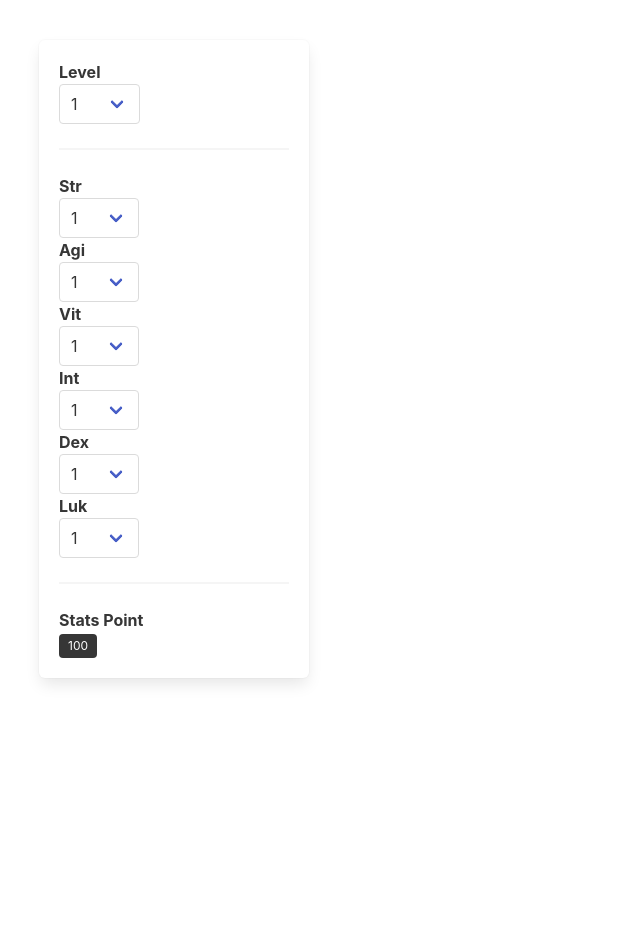
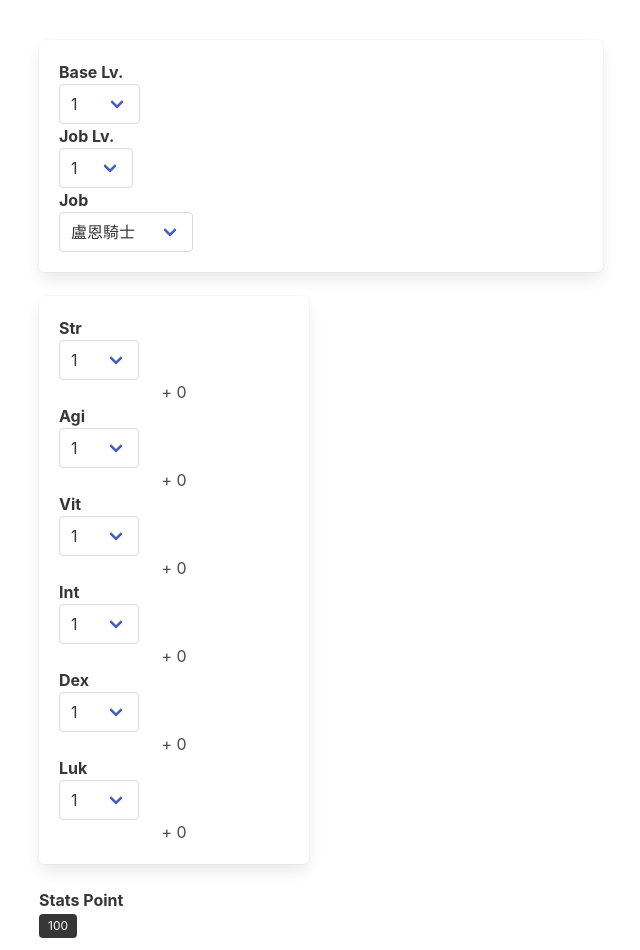
Before and after one commit to jigsawye/ro-simulator, a Vue app: page / in a window 1280 px wide. Shown: the whole page, without its empty margins (25-665 px from the left). Before the commit the page ends 800 px from the top, so only its background shows below. Built offline with nearby package versions, Linux system fonts and the light colour scheme.

Commit message:
Add job stat bouns

```diff
--- a/index.html
+++ b/index.html
@@ -2,7 +2,7 @@
 <html>
   <head>
     <meta charset="utf-8">
-    <title>ro-calc</title>
+    <title>RO Simulator</title>
   </head>
   <body>
     <div id="app"></div>
--- a/src/App.vue
+++ b/src/App.vue
@@ -1,7 +1,7 @@
 <template>
   <div class="container">
     <div class="columns">
-      <div class="column is-3">
+      <div class="column is-half">
         <stats-box />
       </div>
     </div>
--- a/src/components/Stats/Level.vue
+++ b/src/components/Stats/Level.vue
@@ -1,36 +1,70 @@
 <template>
   <div class="control is-horizontal">
+
     <div class="control-label">
-      <label class="label">Level</label>
+      <label class="label">Base Lv.</label>
     </div>
-    <div class="control">
-      <span class="select">
-        <select v-model="selectLevel" @change="updateLevel">
-          <option v-for="l in level">{{ l }}</option>
-        </select>
-      </span>
+    <span class="select">
+      <select v-model="selectBaseLevel">
+        <option v-for="level in baseLevel">{{ level }}</option>
+      </select>
+    </span>
+
+    <div class="control-label">
+      <label class="label">Job Lv.</label>
     </div>
+    <span class="select">
+      <select v-model="selectJobLevel">
+        <option v-for="level in jobLevel">{{ level }}</option>
+      </select>
+    </span>
+
+    <div class="control-label">
+      <label class="label">Job</label>
+    </div>
+    <span class="select">
+      <select v-model="selectJob">
+        <option v-for="job in jobs" :value="job.id">{{ job.name }}</option>
+      </select>
+    </span>
+
   </div>
 </template>
 
 <script>
-  import range from 'lodash/range';
+  import { thirdBaseLevel, thirdJobLevel, jobs } from '../../utils/constants';
 
   export default {
     name: 'level',
     beforeCreate() {
-      this.level = range(1, 176);
+      this.baseLevel = thirdBaseLevel;
+      this.jobLevel = thirdJobLevel;
+      this.jobs = jobs;
     },
-    data() {
-      return {
-        selectLevel: 1,
-      };
-    },
-    methods: {
-      updateLevel() {
-        this.$store.dispatch('UPDATE_LEVEL', {
-          level: this.selectLevel,
-        });
+    computed: {
+      selectBaseLevel: {
+        get() {
+          return this.$store.state.baseLevel;
+        },
+        set(value) {
+          this.$store.commit('SET_BASE_LEVEL', +value);
+        },
+      },
+      selectJobLevel: {
+        get() {
+          return this.$store.state.jobLevel;
+        },
+        set(value) {
+          this.$store.commit('SET_JOB_LEVEL', +value);
+        },
+      },
+      selectJob: {
+        get() {
+          return this.$store.state.job;
+        },
+        set(value) {
+          this.$store.commit('SET_JOB', +value);
+        },
       },
     },
   };
--- a/src/components/Stats/StatsBox.vue
+++ b/src/components/Stats/StatsBox.vue
@@ -1,15 +1,19 @@
 <template>
-  <div class="box">
+  <div>
+    <div class="box">
+      <level />
+    </div>
 
-    <level />
+    <div class="columns">
+      <div class="column is-half">
+        <div class="box">
+          <stats-item v-for="(stat, index) in stats" :id="index">{{ stat }}</stats-item>
+        </div>
 
-    <hr>
+        <stats-point />
+      </div>
+    </div>
 
-    <stats-item v-for="(stat, index) in stats" :id="index">{{ stat }}</stats-item>
-
-    <hr>
-
-    <stats-point />
 
   </div>
 </template>
--- a/src/components/Stats/StatsItem.vue
+++ b/src/components/Stats/StatsItem.vue
@@ -3,37 +3,48 @@
     <div class="control-label">
       <label class="label"><slot></slot></label>
     </div>
-    <div class="control">
+    <div class="">
       <span class="select">
-        <select v-model="selectStat" @change="updateStat">
-          <option v-for="s in stats">{{ s }}</option>
+        <select @change="updateStats">
+          <option v-for="s in stats" :selected="s == selectStat">{{ s }}</option>
         </select>
       </span>
+    </div>
+    <div class="control-label additional-stat">
+      <label>+ {{ bouns }}</label>
     </div>
   </div>
 </template>
 
 <script>
-  import range from 'lodash/range';
+  import { stats } from '../../utils/constants';
 
   export default {
     name: 'status-item',
     beforeCreate() {
-      this.stats = range(1, 131);
+      this.stats = stats;
     },
     props: ['id'],
-    data() {
-      return {
-        selectStat: 1,
-      };
+    computed: {
+      bouns() {
+        return this.$store.state.statsBounses[this.id];
+      },
+      selectStat() {
+        return this.$store.state.stats[this.id];
+      },
     },
     methods: {
-      updateStat() {
-        this.$store.dispatch('UPDATE_STAT', {
-          id: this.id,
-          stat: +this.selectStat,
-        });
+      updateStats(e) {
+        const { id } = this;
+        const stat = +e.target.value;
+        this.$store.commit('SET_STAT', { id, stat });
       },
     },
   };
 </script>
+
+<style scoped>
+  .additional-stat {
+    text-align: center;
+  }
+</style>
--- a/src/store/index.js
+++ b/src/store/index.js
@@ -1,33 +1,39 @@
 /* eslint no-param-reassign: ["error", { "props": false }] */
 import Vue from 'vue';
 import Vuex from 'vuex';
-import { statsRaiseCalculator } from '../utils';
+import { statsRaiseCaculator, statsBounsesCaculator } from '../utils';
 
 Vue.use(Vuex);
 
 const options = {
   state: {
-    level: 1,
+    baseLevel: 1,
+    jobLevel: 1,
+    job: 1,
     statsPoint: 100,
     stats: [1, 1, 1, 1, 1, 1],
+    statsBounses: [0, 0, 0, 0, 0, 0],
   },
   mutations: {
-    SET_LEVEL(state, level) {
-      state.level = level;
-      state.statsPoint = statsRaiseCalculator(level, state.stats);
+    SET_BASE_LEVEL(state, level) {
+      state.baseLevel = level;
+      state.statsPoint = statsRaiseCaculator(level, state.stats);
     },
     SET_STAT(state, { id, stat }) {
       state.stats[id] = stat;
-      state.statsPoint = statsRaiseCalculator(state.level, state.stats);
+      state.statsPoint = statsRaiseCaculator(state.baseLevel, state.stats);
+    },
+    SET_JOB_LEVEL(state, level) {
+      state.jobLevel = level;
+      state.statsBounses = statsBounsesCaculator(state.job, level);
+    },
+    SET_JOB(state, job) {
+      state.job = job;
+      state.statsBounses = statsBounsesCaculator(job, state.jobLevel);
     },
   },
   actions: {
-    UPDATE_LEVEL({ commit }, { level }) {
-      commit('SET_LEVEL', level);
-    },
-    UPDATE_STAT({ commit }, { id, stat }) {
-      commit('SET_STAT', { id, stat });
-    },
+    //
   },
 };
 
--- /dev/null
+++ b/src/utils/constants.js
@@ -0,0 +1,126 @@
+import range from 'lodash/range';
+
+export const thirdBaseLevel = range(1, 176);
+export const thirdJobLevel = range(1, 61);
+export const stats = range(1, 131);
+
+export const jobs = [
+  { id: 1, name: '盧恩騎士' },
+  { id: 2, name: '皇家禁衛隊' },
+  { id: 3, name: '咒術師' },
+  { id: 4, name: '妖術士' },
+  { id: 5, name: '大主教' },
+  { id: 6, name: '修羅' },
+  { id: 7, name: '十字斬首者' },
+  { id: 8, name: '魅影追蹤者' },
+  { id: 9, name: '機械工匠' },
+  { id: 10, name: '基因學者' },
+  { id: 11, name: '遊俠' },
+  { id: 12, name: '宮廷樂師' },
+  { id: 13, name: '冷豔舞者' },
+];
+
+export const jobStatBounses = [{
+  id: 1,
+  bounses: [
+    [1, 3], [2, 3], [3, 4], [4, 2], [5, 3], [10, 0], [11, 0], [12, 3], [13, 3], [14, 2],
+    [15, 4], [19, 4], [20, 1], [21, 1], [22, 3], [23, 2], [24, 4], [30, 3], [31, 4],
+    [32, 2], [33, 0], [39, 3], [40, 4], [41, 1], [44, 4], [45, 2], [46, 3], [47, 5],
+    [48, 5], [49, 5], [50, 3], [51, 0], [53, 1], [55, 4], [57, 5], [59, 2], [60, 0],
+  ],
+}, {
+  id: 2,
+  bounses: [
+    [2, 2], [3, 3], [4, 0], [5, 3], [6, 4], [9, 2], [11, 3], [13, 0], [14, 4], [16, 5],
+    [19, 3], [20, 4], [23, 1], [24, 3], [26, 3], [27, 2], [30, 0], [31, 4], [33, 5],
+    [34, 1], [37, 3], [38, 3], [40, 0], [41, 2], [42, 2], [44, 4], [45, 0], [46, 3],
+    [48, 0], [49, 4], [51, 1], [53, 2], [54, 5], [56, 4], [58, 0], [59, 2], [60, 3],
+  ],
+}, {
+  id: 3,
+  bounses: [
+    [1, 3], [2, 3], [3, 4], [6, 4], [7, 3], [8, 1], [12, 3], [13, 4], [15, 2], [18, 2],
+    [19, 4], [20, 1], [23, 3], [24, 2], [25, 2], [28, 4], [29, 1], [31, 5], [34, 0],
+    [35, 3], [36, 3], [39, 4], [40, 1], [41, 3], [44, 3], [45, 3], [47, 1], [50, 3],
+    [51, 4], [52, 2], [53, 5], [54, 1], [55, 3], [57, 2], [58, 1], [59, 4], [60, 3],
+  ],
+}, {
+  id: 4,
+  bounses: [
+    [1, 3], [2, 3], [3, 4], [4, 2], [5, 3], [10, 0], [11, 0], [12, 3], [13, 3], [14, 2],
+    [15, 4], [19, 4], [20, 1], [21, 1], [22, 3], [23, 2], [24, 4], [30, 3], [31, 4],
+    [32, 2], [33, 0], [39, 3], [40, 4], [41, 1], [44, 4], [45, 2], [46, 3], [47, 5],
+    [48, 5], [49, 5], [50, 3], [51, 4], [53, 0], [55, 1], [57, 2], [59, 4], [60, 3],
+  ],
+}, {
+  id: 5,
+  bounses: [
+    [1, 3], [3, 2], [5, 4], [7, 3], [8, 3], [10, 2], [11, 2], [14, 4], [15, 4], [18, 0],
+    [19, 0], [22, 3], [24, 0], [26, 1], [27, 1], [28, 0], [32, 3], [34, 2], [36, 4],
+    [38, 1], [39, 1], [40, 3], [41, 3], [44, 4], [45, 2], [46, 0], [49, 3], [50, 4],
+    [51, 5], [52, 1], [53, 2], [54, 0], [55, 3], [57, 2], [58, 5], [59, 4], [60, 3],
+  ],
+}, {
+  id: 6,
+  bounses: [
+    [1, 1], [2, 4], [4, 0], [5, 0], [9, 0], [10, 1], [11, 4], [14, 2], [15, 2], [16, 0],
+    [19, 2], [20, 0], [23, 1], [24, 1], [25, 4], [28, 3], [29, 3], [30, 0], [31, 2],
+    [35, 1], [36, 4], [37, 4], [41, 3], [42, 2], [43, 1], [44, 1], [48, 3], [49, 4],
+    [50, 4], [51, 0], [53, 1], [54, 3], [55, 5], [56, 2], [58, 4], [59, 0], [60, 3],
+  ],
+}, {
+  id: 7,
+  bounses: [
+    [1, 1], [2, 4], [4, 0], [5, 0], [9, 0], [10, 1], [11, 4], [14, 2], [15, 2], [16, 0],
+    [19, 2], [20, 0], [23, 1], [24, 1], [25, 4], [28, 3], [29, 3], [30, 0], [31, 2],
+    [35, 1], [36, 4], [37, 4], [41, 3], [42, 2], [43, 1], [44, 1], [48, 3], [49, 4],
+    [50, 4], [51, 5], [52, 0], [53, 1], [54, 2], [56, 3], [58, 0], [59, 5], [60, 1],
+  ],
+}, {
+  id: 8,
+  bounses: [
+    [1, 5], [2, 0], [5, 0], [7, 5], [8, 1], [9, 4], [10, 3], [13, 3], [14, 5], [17, 1],
+    [19, 2], [20, 2], [21, 3], [22, 4], [25, 2], [26, 5], [29, 2], [31, 0], [32, 0],
+    [33, 2], [34, 5], [37, 3], [38, 3], [42, 2], [43, 2], [44, 0], [45, 0], [48, 4],
+    [49, 1], [51, 3], [52, 2], [53, 0], [54, 1], [56, 5], [57, 4], [59, 0], [60, 1],
+  ],
+}, {
+  id: 9,
+  bounses: [
+    [1, 5], [2, 0], [5, 0], [7, 5], [8, 1], [9, 4], [10, 3], [13, 3], [14, 5], [17, 1],
+    [19, 2], [20, 2], [21, 3], [22, 4], [25, 2], [26, 5], [29, 2], [31, 0], [32, 0],
+    [33, 2], [34, 5], [37, 3], [38, 3], [42, 2], [43, 2], [44, 0], [45, 0], [48, 4],
+    [49, 1], [51, 5], [52, 0], [53, 4], [55, 3], [56, 2], [57, 1], [59, 4], [60, 0],
+  ],
+}, {
+  id: 10,
+  bounses: [
+    [1, 3], [2, 3], [3, 4], [6, 4], [7, 3], [8, 1], [12, 3], [13, 4], [15, 2], [18, 2],
+    [19, 4], [20, 1], [23, 3], [24, 2], [25, 2], [28, 4], [29, 1], [31, 5], [34, 0],
+    [35, 3], [36, 3], [39, 4], [40, 1], [41, 3], [44, 3], [45, 3], [47, 1], [50, 3],
+    [51, 0], [52, 2], [53, 4], [55, 1], [56, 0], [57, 2], [58, 5], [59, 4], [60, 3],
+  ],
+}, {
+  id: 11,
+  bounses: [
+    [1, 4], [2, 3], [3, 3], [4, 1], [7, 1], [8, 4], [9, 3], [12, 2], [13, 2], [14, 2],
+    [17, 4], [18, 1], [21, 3], [22, 2], [23, 4], [26, 0], [27, 0], [30, 4], [31, 1],
+    [32, 2], [36, 3], [37, 3], [38, 3], [39, 1], [43, 1], [44, 4], [45, 1], [49, 3],
+    [50, 1], [51, 5], [52, 4], [54, 3], [55, 1], [57, 2], [58, 5], [59, 4], [60, 1],
+  ],
+}, {
+  id: 12,
+  bounses: [
+    [1, 3], [3, 2], [5, 4], [7, 3], [8, 3], [10, 2], [11, 2], [14, 4], [15, 4], [18, 0],
+    [19, 0], [22, 3], [24, 0], [26, 1], [27, 1], [28, 0], [32, 3], [34, 2], [36, 4],
+    [38, 1], [39, 1], [40, 3], [41, 3], [44, 4], [45, 2], [46, 0], [49, 3], [50, 4],
+    [51, 1], [52, 2], [53, 0], [54, 5], [56, 4], [57, 2], [58, 0], [59, 3], [60, 4]],
+}, {
+  id: 13,
+  bounses: [
+    [1, 4], [2, 3], [3, 3], [4, 1], [7, 1], [8, 4], [9, 3], [12, 2], [13, 2], [14, 2],
+    [17, 4], [18, 1], [21, 3], [22, 2], [23, 4], [26, 0], [27, 0], [30, 4], [31, 1],
+    [32, 2], [36, 3], [37, 3], [38, 3], [39, 1], [43, 1], [44, 4], [45, 1], [49, 3],
+    [50, 1], [51, 0], [52, 2], [53, 4], [55, 5], [56, 3], [58, 2], [59, 1], [60, 4],
+  ],
+}];
```
Also changed, not shown: src/utils/index.js (+14 -3 lines).
